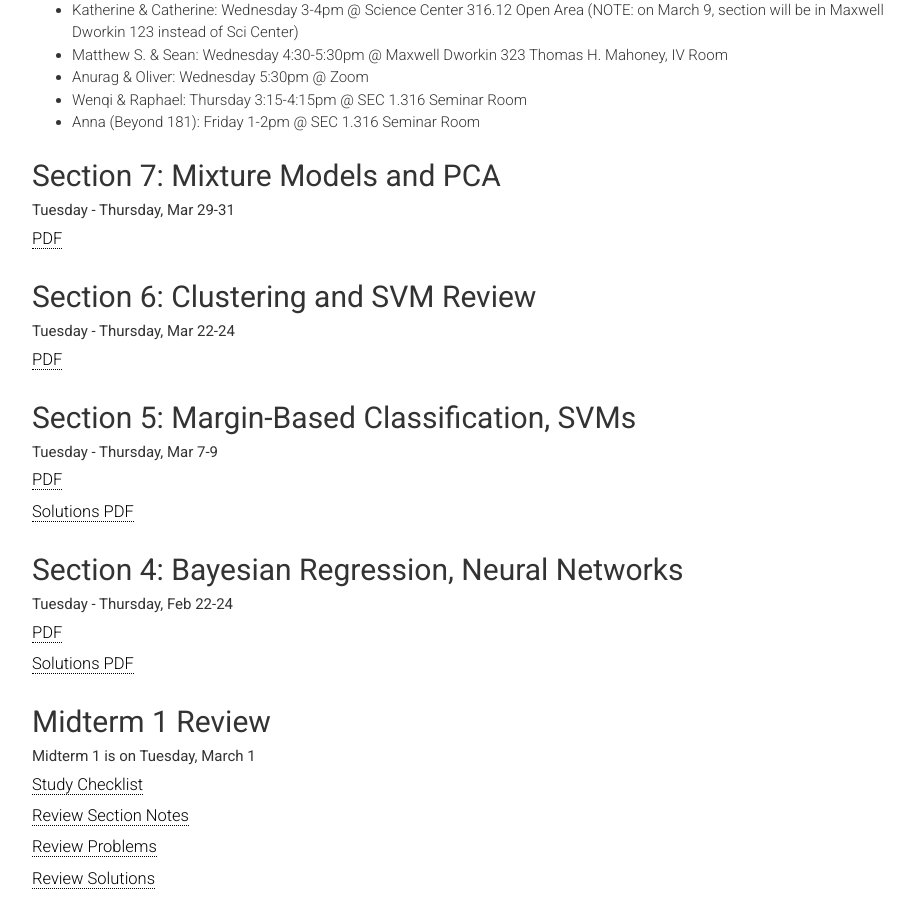
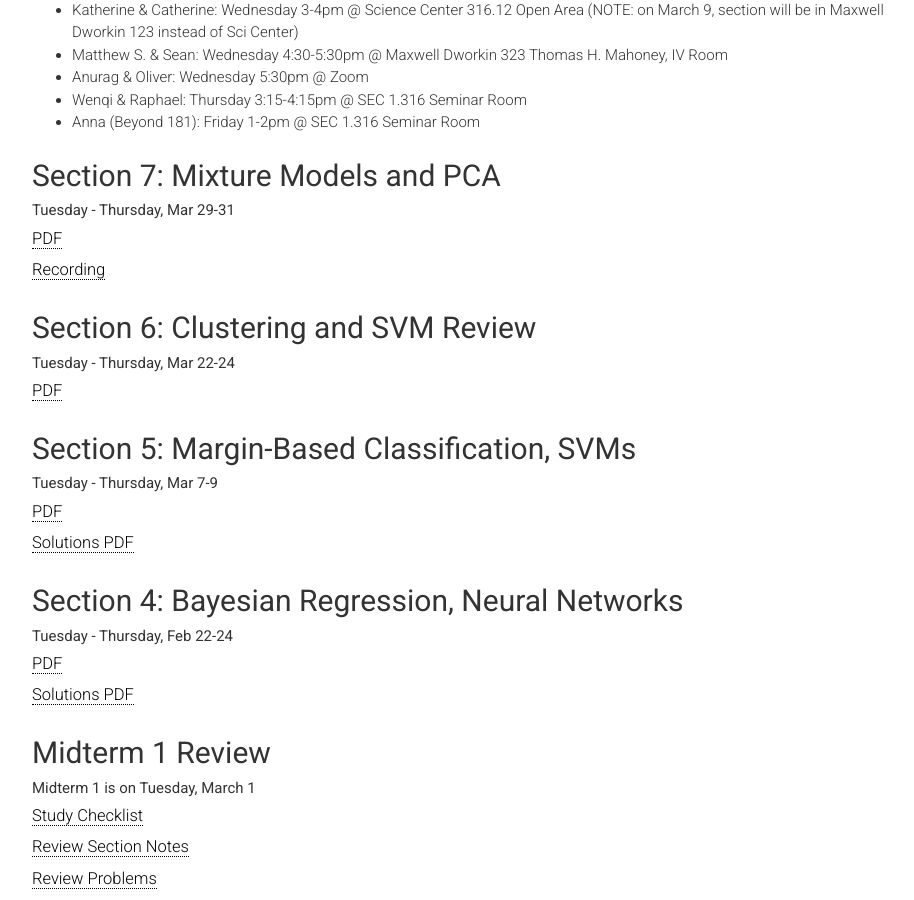
Before and after one commit to harvard-ml-courses/cs181-web, a Jekyll site: the page built from sections.html, in a window 1280 px wide and 900 px high, scrolled down 347 px. Shown: the whole window, without its empty margins (158-1072 px from the left). Built offline with Jekyll 4.4.1, drawn with Linux system fonts in a browser that asks for light colours.

Commit message:
Add section 7 video link

```diff
--- a/sections.html
+++ b/sections.html
@@ -36,7 +36,7 @@ weight: 0
         <p class="head-subtitle">Tuesday - Thursday, Mar 29-31</p>
         <ul class="lists">
             <li><a href="sections/sec07-mixture-pca/cs181-section7.pdf" target="_blank">PDF</a></li>
-            <!-- <li><a href="https://harvard.zoom.us/rec/play/xgSqPjcWvew_Ur4Hla466i3bNrQ_adXhXb43mB7sYSuhkEA1Lq2wKKSjnr9NsUfuE8Z_PowdcY8R5cIE.jg83x8_obGSD5tH7" target="_blank">Recording</a></li> -->
+            <li><a href="https://harvard.zoom.us/rec/play/xgSqPjcWvew_Ur4Hla466i3bNrQ_adXhXb43mB7sYSuhkEA1Lq2wKKSjnr9NsUfuE8Z_PowdcY8R5cIE.jg83x8_obGSD5tH7" target="_blank">Recording</a></li>
         </ul>
 
         <h2 class="title" id="sec1">Section 6: Clustering and SVM Review</h2>
```
